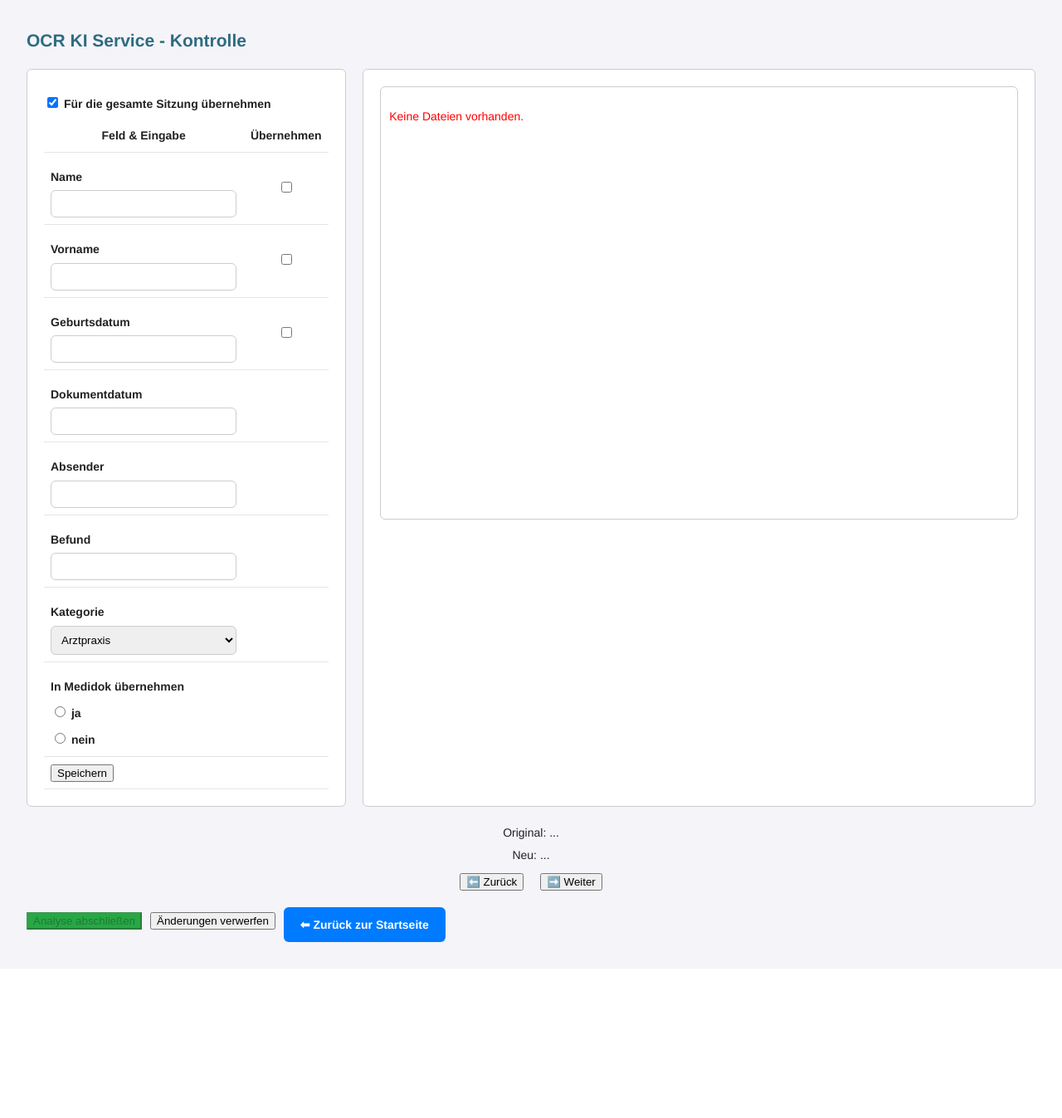
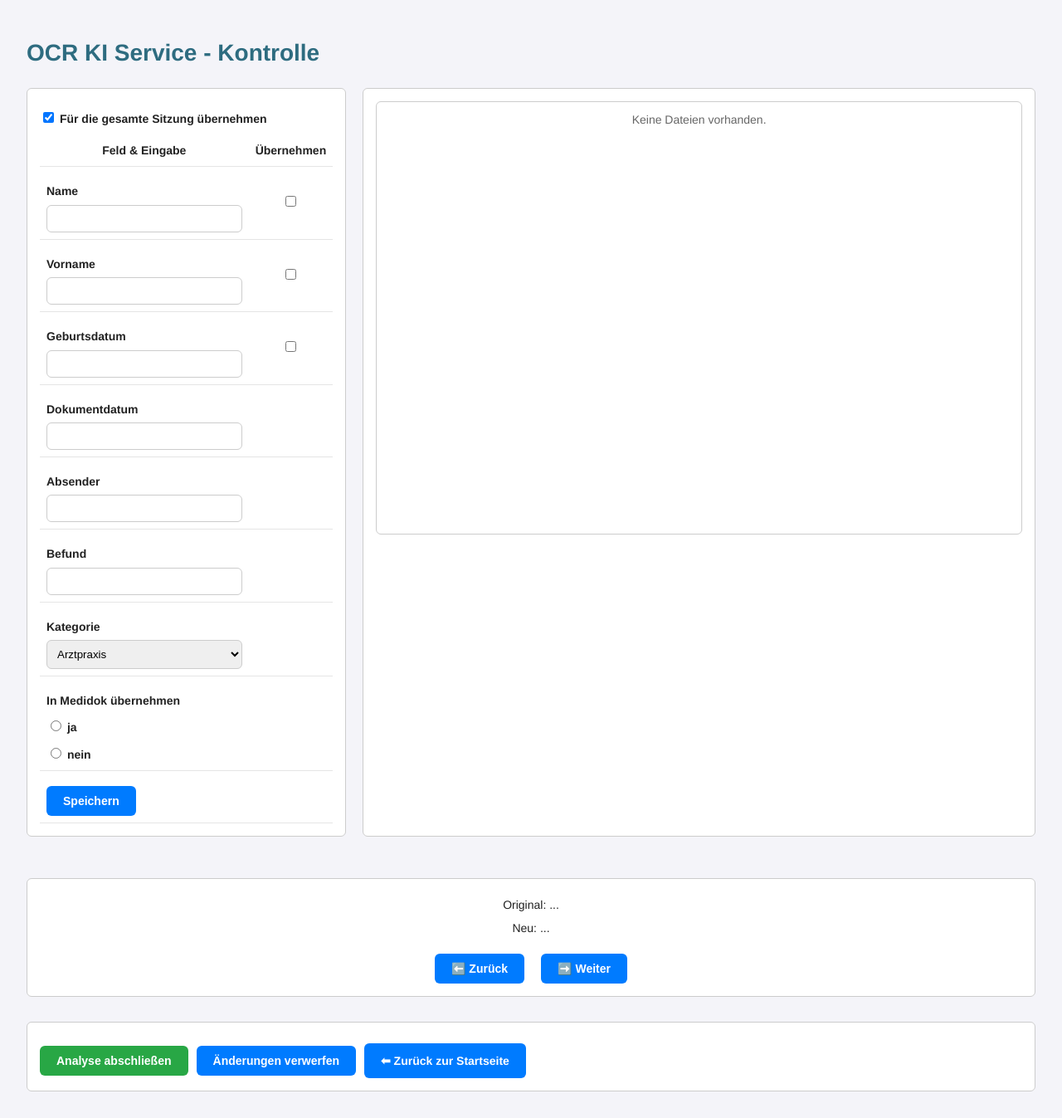
Before and after one commit to kilroy-fr/ocr-service, a Flask app: template templates/control.html in a window 1280 px wide. Shown: the whole page at 83% size. Before the commit the page ends 1135 px from the top, so only its background shows below. Run offline with Flask 2, Linux system fonts and the light colour scheme; the template is opened without the code that fills it, so the values that code supplies are empty; parts of the project's set-up code (start-up, migrations or seed data) failed here and were passed over.

Commit message:
Refactor templates to use shared layout and styles

```diff
--- a/static/style.css
+++ b/static/style.css
@@ -29,6 +29,13 @@ h1, h2 {
   display: flex;
   gap: 20px;
   flex-wrap: wrap;
+}
+
+.flex-row {
+  display: flex;
+  gap: 10px;
+  align-items: center;
+  margin-top: 10px;
 }
 
 .left, .right {
@@ -175,22 +182,29 @@ input[type="submit"]:hover,
   display: block;
 }
 
-#preview {
+.preview {
   border: 1px solid #ccc;
   background: white;
   height: 500px;
   overflow: hidden;
   position: relative;
   border-radius: var(--border-radius);
+  padding: 10px;
 }
 
-#preview iframe,
-#preview img {
+.preview iframe,
+.preview img {
   width: 100%;
   height: 100%;
   border: none;
   object-fit: contain;
   display: block;
+}
+
+.preview p {
+  color: #666;
+  text-align: center;
+  margin: 0;
 }
 
 .file-label {
--- a/templates/control.html
+++ b/templates/control.html
@@ -6,10 +6,12 @@
   <link rel="stylesheet" href="{{ url_for('static', filename='style.css') }}">
 </head>
 <body>
-  <h2>OCR KI Service - Kontrolle</h2>
+  <header>
+    <h1>OCR KI Service - Kontrolle</h1>
+  </header>
 
-  <div class="container">
-    <div class="left">
+  <main class="container">
+    <section class="left section">
       <form id="dataForm">
         <!-- Master-Option -->
         <div class="session-apply">
@@ -20,10 +22,6 @@
         </div>
 
         <table class="form-table">
-          <colgroup>
-            <col style="width: 70%;">
-            <col style="width: 30%;">
-          </colgroup>
           <thead>
             <tr>
               <th>Feld &amp; Eingabe</th>
@@ -96,7 +94,7 @@
             <tr>
               <td>
                 <div>
-                  <label style="font-weight: bold;">In Medidok übernehmen</label>
+                  <label>In Medidok übernehmen</label>
                   <label><input type="radio" name="includeOption" value="true"> ja</label>
                   <label><input type="radio" name="includeOption" value="false"> nein</label>
                 </div>
@@ -107,7 +105,7 @@
             <tr>
               <td>
                 <div class="save-section">
-                  <button type="button" id="saveBtn">Speichern</button>
+                  <button type="button" id="saveBtn" class="btn">Speichern</button>
                 </div>
               </td>
               <td></td>
@@ -115,29 +113,29 @@
           </tbody>
         </table>
       </form>
-    </div>
+    </section>
 
-    <div class="right">
-      <div id="preview" style="border:1px solid #ccc; padding:10px; background:#fff; min-height:400px;">
-        <p style="color:#666;">Keine Vorschau verfügbar</p>
+    <section class="right section">
+      <div id="preview" class="preview">
+        <p>Keine Vorschau verfügbar</p>
       </div>
-    </div>
-  </div>
+    </section>
+  </main>
 
-  <div class="filename-section">
+  <section class="section filename-section">
     <p id="originalFilename">Original: ...</p>
     <p id="newFilename">Neu: ...</p>
     <div class="nav-buttons">
-      <button id="prevBtn">⬅️ Zurück</button>
-      <button id="nextBtn">➡️ Weiter</button>
+      <button id="prevBtn" class="btn">⬅️ Zurück</button>
+      <button id="nextBtn" class="btn">➡️ Weiter</button>
     </div>
-  </div>
+  </section>
 
-  <div style="display:flex; gap:10px; align-items:center; margin-top:10px;">
-    <button id="finalizeBtn" disabled>Analyse abschließen</button>
-    <button id="abortBtn" class="btn-secondary" type="button">Änderungen verwerfen</button>
-    <a href="/" class="btn no-print">⬅ Zurück zur Startseite</a>
-  </div>
+  <section class="section flex-row no-print">
+    <button id="finalizeBtn" class="btn" disabled>Analyse abschließen</button>
+    <button id="abortBtn" class="btn" type="button">Änderungen verwerfen</button>
+    <a href="/" class="btn">⬅ Zurück zur Startseite</a>
+  </section>
 
   <script>
     const files = {{ files | tojson }};
@@ -201,7 +199,7 @@
       } else if (ext === "pdf") {
         previewContent = `<iframe src="/processed/${file.file}#page=1&zoom=fit"></iframe>`;
       } else {
-        previewContent = `<p style="color:#666;">Keine Vorschau verfügbar</p>`;
+        previewContent = `<p>Keine Vorschau verfügbar</p>`;
       }
       document.getElementById("preview").innerHTML = previewContent;
 
@@ -328,7 +326,7 @@
     // Init
     window.addEventListener("DOMContentLoaded", () => {
       if (!files || files.length === 0) {
-        document.getElementById("preview").innerHTML = `<p style="color:red;">Keine Dateien vorhanden.</p>`;
+        document.getElementById("preview").innerHTML = `<p>Keine Dateien vorhanden.</p>`;
       } else {
         updateUI();
       }
```
Also changed, not shown: templates/result.html (+14 -11 lines).
